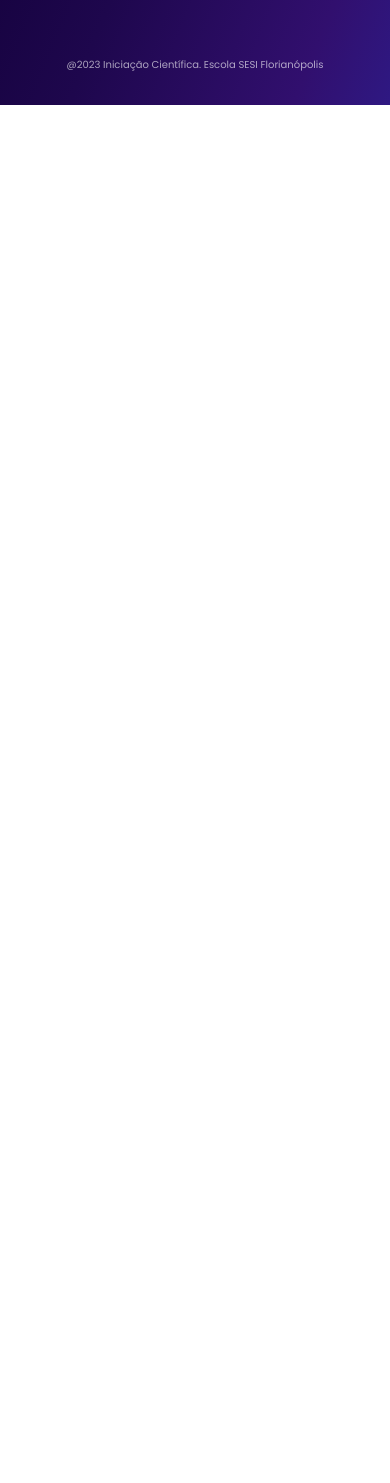
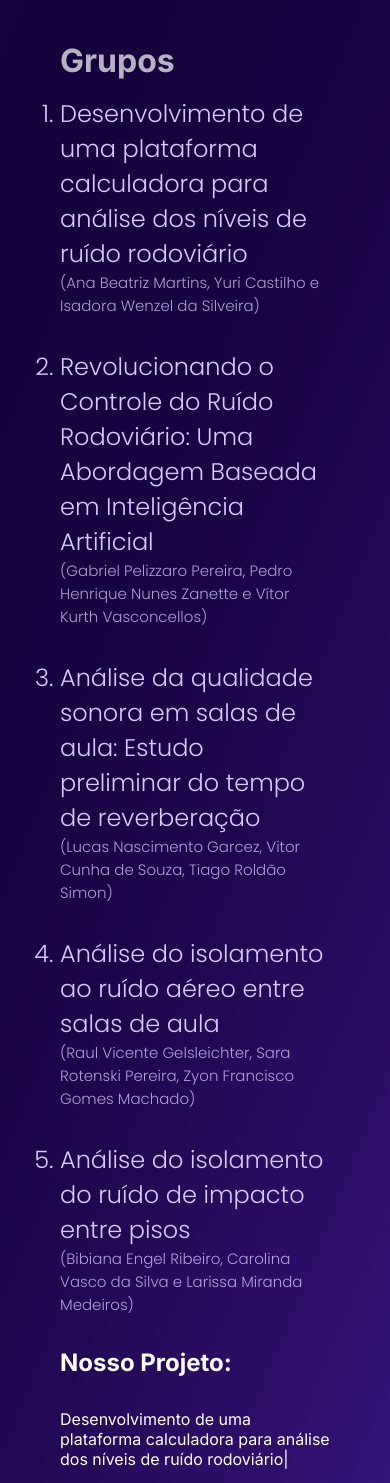
Before and after one commit to SenaiFlorianopolisResearchTeam/Calculator, a Next.js app: page /about in a window 390 px wide. Shown: the part 1524-3007 px from the top of the page. Before the commit the page ends 1629 px from the top, so only its background shows below. Built offline with nearby package versions, Linux system fonts and the light colour scheme.

Commit message:
need to update about - project comp

```diff
--- a/src/app/about/page.jsx
+++ b/src/app/about/page.jsx
@@ -64,7 +64,6 @@ const About = () => {
             </div>
             <Image src={Grupo} alt="grupo" className={styles.img} />
           </div>
-          <Project />
         </div>
       )}
 
@@ -107,6 +106,7 @@ const About = () => {
           </div>
         </>
       )}
+      <Project />
     </>
   )
 };
--- a/src/components/card/card.module.css
+++ b/src/components/card/card.module.css
@@ -54,6 +54,7 @@
     /* max-width: 587px; */
     /* max-height: 95px; */
     width: 100%;
+    height: 100px;
     border-radius: 15px;
     display: flex;
     justify-content: left;
@@ -66,7 +67,7 @@
         display: flex;
         flex-direction: column;
         width: 100%;
-        height: 100%;
+        height: 4.5rem;
         margin-top: 2rem;
         gap: 2rem;
         padding: 1.5rem 0rem;
--- a/src/components/navbar/navbar.module.css
+++ b/src/components/navbar/navbar.module.css
@@ -51,7 +51,7 @@
   }
 
   .drawer {
-    background-color: #6d00eb;
+    background-color: #3911AE;
     height: 100%;
   }
 
--- a/src/components/project/Project.jsx
+++ b/src/components/project/Project.jsx
@@ -1,11 +1,12 @@
-import './project.module.css'
+import styles from './project.module.css'
 
 export default function Project() {
     return (
         <>
-            <div className='containerProject'>
-                <h1>Grupos</h1>
-                <ol>
+                <h1 className={styles.title}>Grupos</h1>
+            <div className={styles.containerProject}>
+
+                <ol className={styles.text}>
                     <li>Desenvolvimento de uma plataforma calculadora para análise dos níveis de ruído rodoviário</li>
                     <p> (Ana Beatriz Martins, Yuri Castilho e Isadora Wenzel da Silveira)</p>
                     <li>Revolucionando o Controle do Ruído Rodoviário: Uma Abordagem Baseada em Inteligência Artificial</li>
@@ -18,10 +19,10 @@ export default function Project() {
                     <p>(Bibiana Engel Ribeiro, Carolina Vasco da Silva e Larissa Miranda Medeiros)</p>
                 </ol>
             </div>
-            <div className="ourProject">
                 <h2>Nosso Projeto:</h2>
+            <div className={styles.ourProject}>
                 <p>Desenvolvimento de uma plataforma calculadora para análise dos níveis de ruído rodoviário|</p>
-                <div className="pdf">
+                <div className={styles.pdf}>
                     <p>Leia nosso artigo científico</p>
                     <button>PDF</button>
                 </div>
--- a/src/components/project/project.module.css
+++ b/src/components/project/project.module.css
@@ -0,0 +1,61 @@
+.containerProject {
+    display: flex;
+    flex-direction: column;
+    justify-content: center;
+    align-items: start;
+    gap: 1rem;
+    width: 100%;
+    font-family: 'Poppins';
+    color: #D8CBFF;
+
+}
+.text li{
+    list-style-position: outside;
+    max-width: 100%;
+    font-size: 1.5rem;
+}
+.text p{
+    font-size: 15px;
+    color: #d8cbffc5;
+    margin-bottom: 2rem;
+}
+
+.title {
+    color: #ffffffee;
+    font-size: 72px;
+    text-align: left;
+    margin-bottom: 1rem;
+}
+.containerProject ol{
+    font-size: 1rem;
+}
+.ourProject{
+    display: flex;
+    flex-direction: column;
+    gap: 1rem;
+    margin-top: 2em;
+    align-items: center;
+    justify-content: center;
+}
+.pdf{
+    background-color: #D8CBFF;
+    padding: 1rem;
+    border-radius: 5px;
+    display: flex;
+    width: 50%;
+}
+@media screen and (max-width: 800px) {
+
+    .title {
+      font-size: 2rem;
+      text-align: left;
+      color: #ffffffb2;
+      margin-top: 1rem;
+      margin-bottom: 1rem;
+
+    }
+    .text{
+        font-size: 20px;
+        font-weight: 100;
+    }
+  }
```
